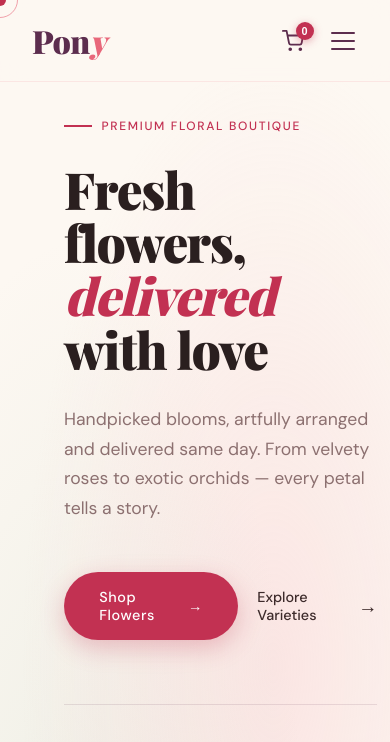
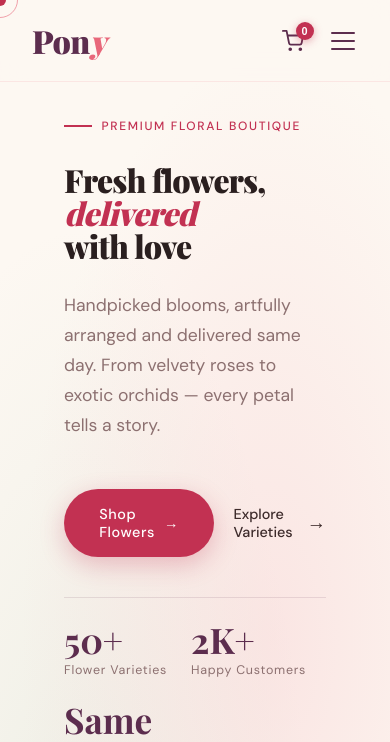
Before and after one commit to mercy-devsecops/Pony_Website, a plain HTML site: page index.html in a window 390 px wide. Shown: the top 742 px of the page. Drawn offline with nearby package versions, Linux system fonts and the light colour scheme; no server answers; a web font is replaced by a local one.

Commit message:
I reedited the ui

```diff
--- a/index.html
+++ b/index.html
@@ -282,7 +282,7 @@
     }
     h1 {
       font-family: 'Playfair Display', serif;
-      font-size: clamp(3.2rem, 5vw, 5.5rem);
+      font-size: clamp(2rem, 8vw, 5.5rem);
       font-weight: 900;
       line-height: 1.04;
       letter-spacing: -0.025em;
@@ -1553,12 +1553,14 @@
       .hero-left { padding: 3rem 2rem 2rem; }
       .hero-right { height: 420px; }
       .hero-image-grid { padding: 2rem 1rem 1rem; }
+      .hero-stats { gap: 1.5rem; flex-wrap: wrap; margin-top: 2.5rem; padding-top: 1.5rem; }
       .flowers-grid { grid-template-columns: repeat(2, 1fr); }
       .flowers-grid .flower-card:nth-child(2),
       .flowers-grid .flower-card:nth-child(4) { margin-top: 0; }
       .varieties-grid { grid-template-columns: 1fr; }
       .featured { margin: 0 1rem; padding: 3rem 2rem; grid-template-columns: 1fr; }
       .delivery-banner { margin: 0 1rem; padding: 2.5rem 2rem; flex-direction: column; text-align: center; }
+      footer { padding: 4rem 2rem 2rem; }
       .footer-grid { grid-template-columns: 1fr 1fr; }
       .occasions-header { flex-direction: column; align-items: flex-start; gap: 1rem; }
       .flowers-header { flex-direction: column; align-items: flex-start; gap: 1rem; }
```
